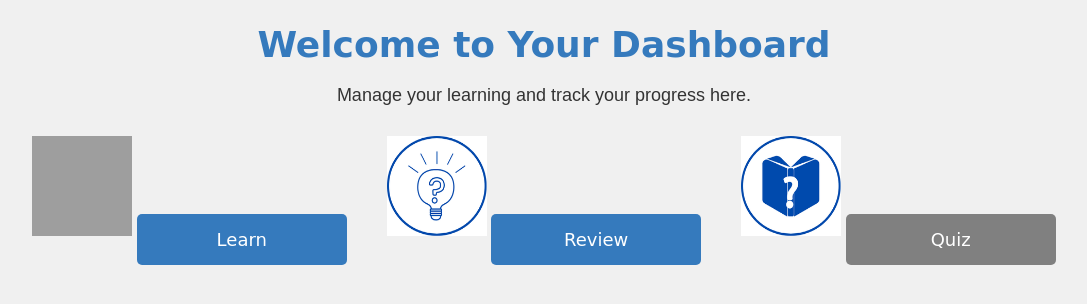
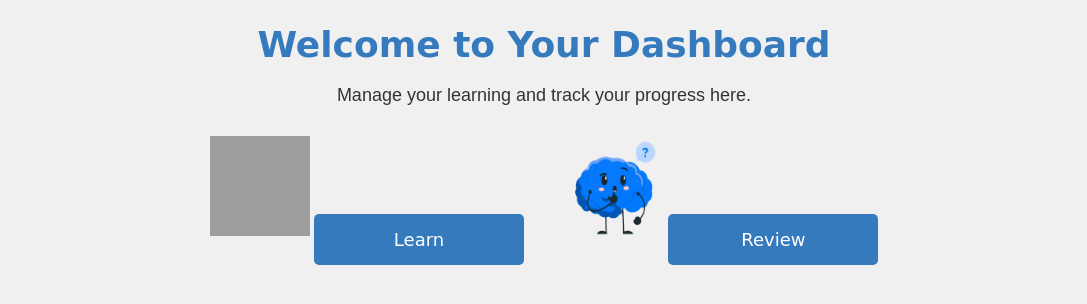
Before and after one commit to Soul0021/Thesis, a Django app: page /dashboard/ in a window 1280 px wide. Shown: the part 54-358 px from the top of the page, without its empty margins (96-1183 px from the left). Run offline with Django 5.2, Linux system fonts and the light colour scheme; a user stored in the database is signed in; some web fonts are replaced; grey boxes are pictures that could not be loaded.

Commit message:
modified:   templates/userauths/dashboard.html -remove quiz button

```diff
--- a/templates/userauths/dashboard.html
+++ b/templates/userauths/dashboard.html
@@ -135,26 +135,16 @@
         <div class="button-container">
             <!-- Learn Button with Image -->
             <div class="button-wrapper">
-                <img src="{% static 'image /learn.png' %}" alt="Learn Image"> <!-- Replace with actual image URL -->
+                <img src="{% static 'assets/image/learn.png' %}" alt="Learn Image"> <!-- Replace with actual image URL -->
                 <a href="#" class="button">Learn</a>
             </div>
 
             <!-- Review Button with Image -->
             <div class="button-wrapper">
-                <img src="{% static 'assets/review.png' %}" alt="Review Image"> <!-- Replace with actual image URL -->
+                <img src="{% static 'C:\Users\malac\Desktop\Thesis\static\assets\bg.png' %}" alt="Review Image"> <!-- Replace with actual image URL -->
                 <a href="#" class="button">Review</a>
             </div>
 
-            <!-- Quiz Button with Image -->
-            <div class="button-wrapper">
-                <img src="{% static 'assets/quiz.png' %}" alt="Quiz Image"> <!-- Replace with actual image URL -->
-                <a href="#" class="button locked">Quiz</a>
-            </div>
-        </div>
-
-        <!-- Locked quiz message (display if quiz is locked) -->
-        <p id="locked-message" class="locked-message" style="display: none;">Complete the first lesson to unlock the Quiz.</p>
-    </div>
 
     <script>
         // Simulating unlocking the quiz after learning is completed
```
